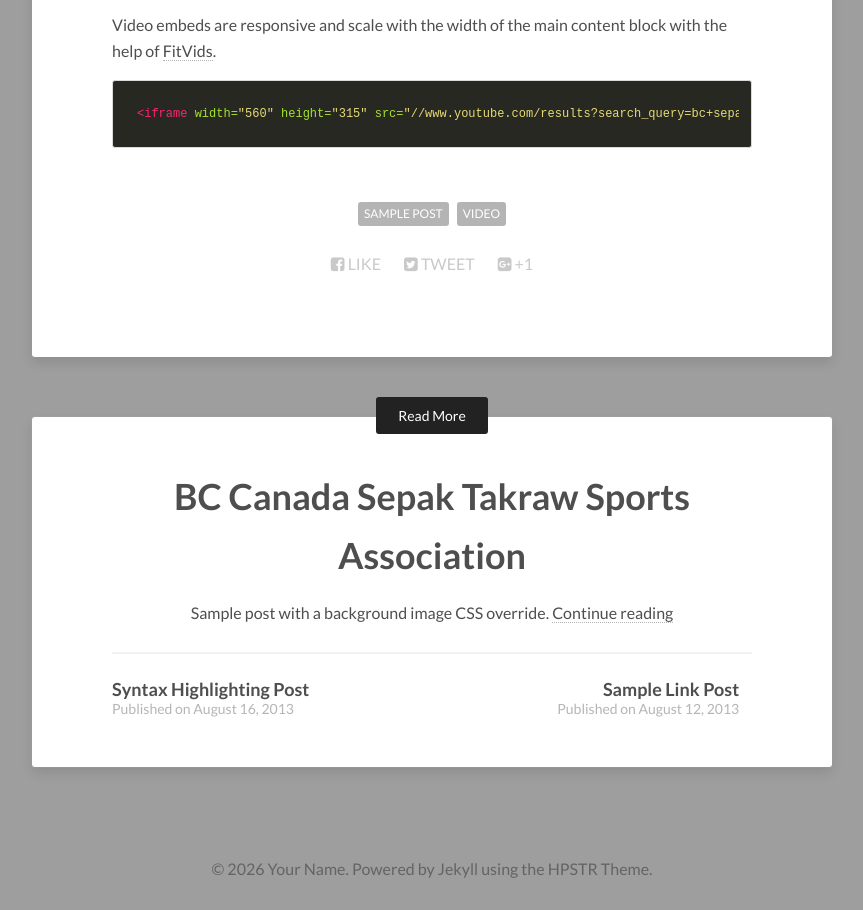
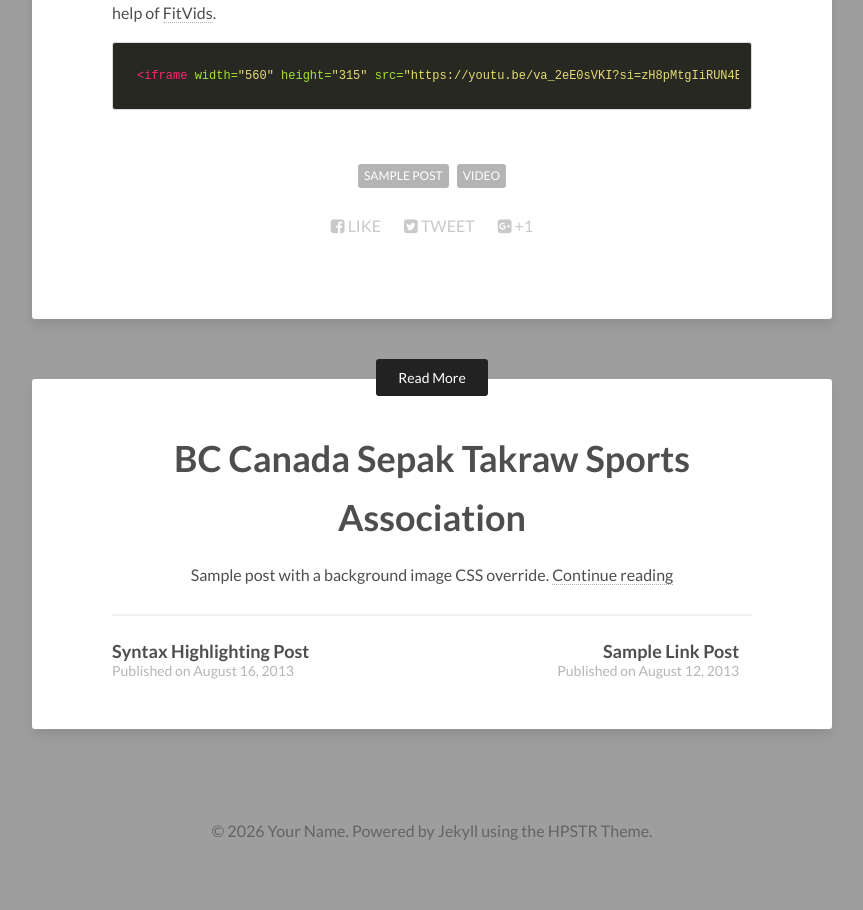
Before and after one commit to bccstsa-org/bccstsa-org.github.io, a Jekyll site: the page built from _posts/2013-06-25-video-post.md, in a window 1280 px wide, cut to the strip 640-1550 px from the top of the page. Shown: the whole strip, without its empty margins (208-1071 px from the left). Built offline with Jekyll 4.4.1, drawn with Linux system fonts in a browser that asks for light colours; nearby versions of some CDN libraries; after the commit the page ends 1512 px from its top, so only the background shows below that.

Commit message:
Update 2013-06-25-video-post.md

````diff
--- a/_posts/2013-06-25-video-post.md
+++ b/_posts/2013-06-25-video-post.md
@@ -5,10 +5,10 @@
 tags: [sample post, video]
 ---
 
-<iframe width="560" height="315" src="https://www.youtube.com/results?search_query=bc+sepak+takraw" frameborder="0"></iframe>
+<iframe width="560" height="315" src="https://youtu.be/va_2eE0sVKI?si=zH8pMtgIiRUN4B3V" frameborder="0"></iframe>
 
 Video embeds are responsive and scale with the width of the main content block with the help of [FitVids](http://fitvidsjs.com/).
 
 ```html
-<iframe width="560" height="315" src="//www.youtube.com/results?search_query=bc+sepak+takraw" frameborder="0"></iframe>
+<iframe width="560" height="315" src="https://youtu.be/va_2eE0sVKI?si=zH8pMtgIiRUN4B3V" frameborder="0"></iframe>
 ```
````
